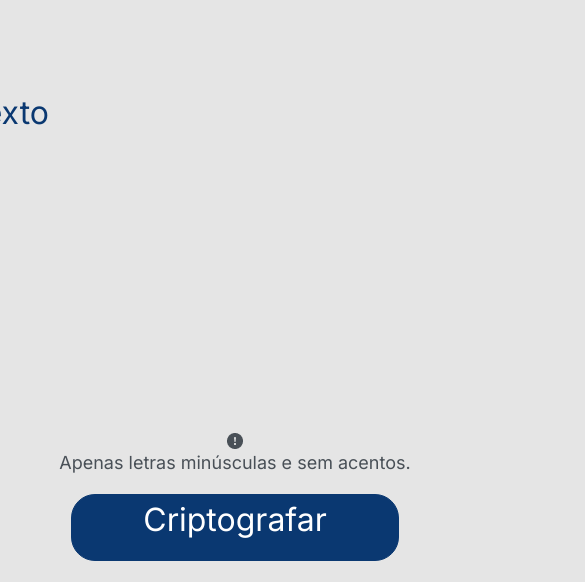
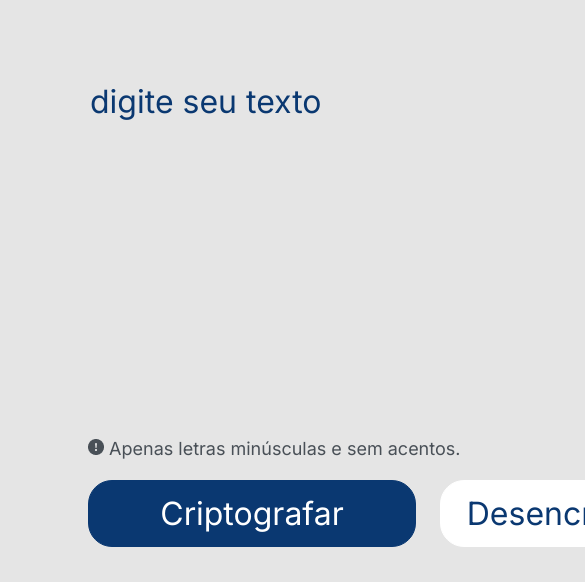
Before and after one commit to VictorDaSilveira/Desafio-Encriptador, a plain HTML site: page index.html in a window 390 px wide. Shown: the part 70-652 px from the top of the page, 585 px wide, since content can reach past the window. Drawn offline with Linux system fonts and the light colour scheme.

Commit message:
Update style.css

```diff
--- a/styles/style.css
+++ b/styles/style.css
@@ -114,12 +114,3 @@ cursor: pointer;
     display: flex;
     gap: 8px;
 }
-
-@media (max-width: 1200px) {
-
-    * {
-        display: flex;
-        align-items: center;
-        flex-direction: column;
-    }
-}
```
